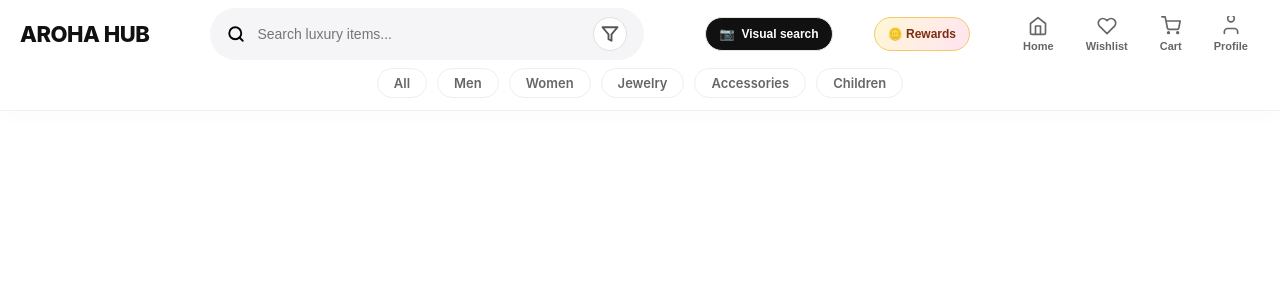
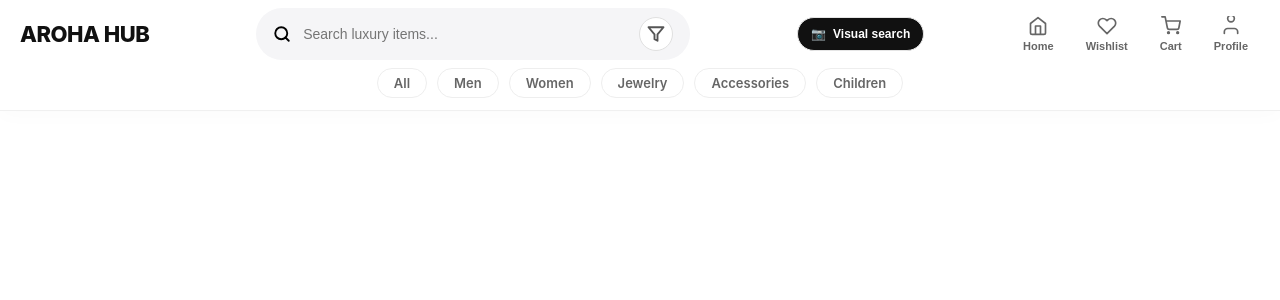
Before and after one commit to ramesh-46/Aroha, a React (Create React App) app: page /MainHeader in a window 1280 px wide. Shown: the top 300 px of the page. Built offline with nearby package versions, Linux system fonts and the light colour scheme; no server answers.

Commit message:
Keep rewards shortcut inside profile only

```diff
--- a/src/mainheader.js
+++ b/src/mainheader.js
@@ -155,8 +155,6 @@ function MainHeader({ selectedCategory, setSelectedCategory, onFilterClick, onNa
         </div>
 
         <button type="button" onClick={onImageSearch} aria-label="Search with an image" title="Search with an image" style={{ display: "flex", alignItems: "center", gap: "7px", padding: "9px 13px", border: "1px solid #e5e5e5", borderRadius: "24px", background: "#111", color: "#fff", fontSize: "12px", fontWeight: "700", cursor: "pointer", whiteSpace: "nowrap" }}><span aria-hidden="true">📷</span> Visual search</button>
-
-        <button type="button" onClick={() => { window.location.href = "/rewards"; }} style={{ padding: "9px 13px", border: "1px solid #f3c969", borderRadius: "24px", background: "linear-gradient(120deg,#fff7d6,#ffe4f1)", color: "#7c2d12", fontSize: "12px", fontWeight: "800", cursor: "pointer", whiteSpace: "nowrap" }}>🪙 Rewards</button>
         <div style={styles.nav}>
           {navItems.map((item) => (
             <button
```
